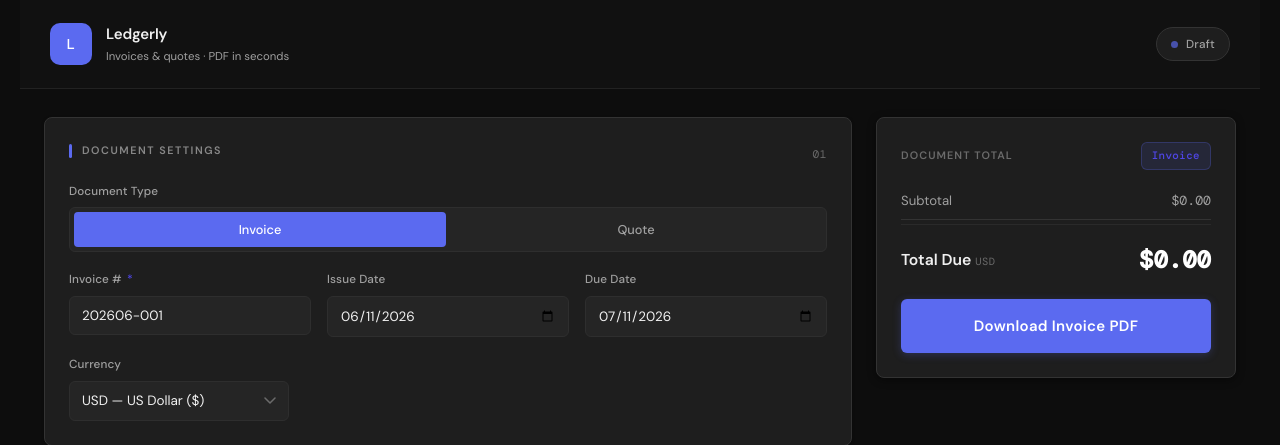
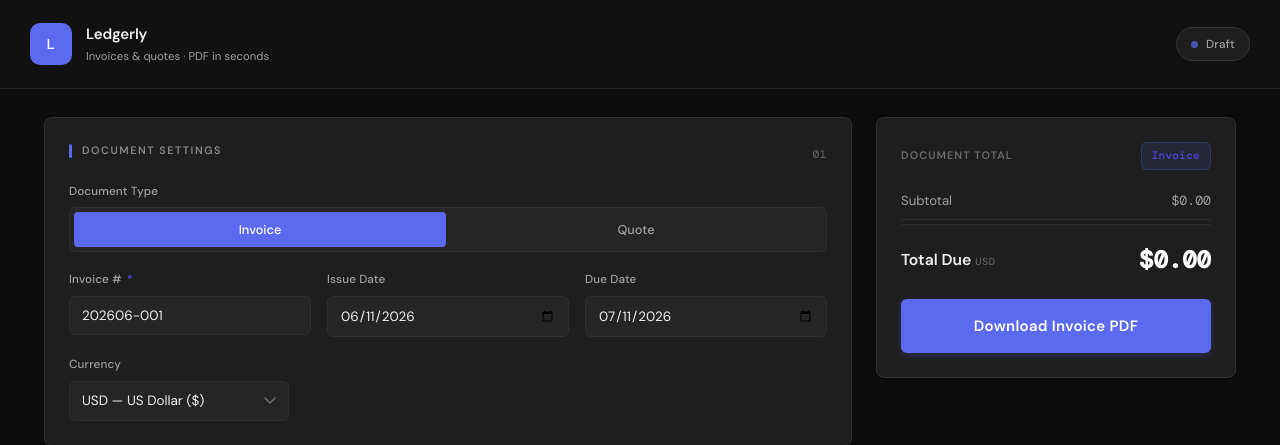
Before and after one commit to dionicio-damiani/ledgerly, a FastAPI app: page /app in a window 1280 px wide. Shown: the top 445 px of the page. Run offline with FastAPI, Linux system fonts and the light colour scheme.

Commit message:
refactor: move topbar outside app-shell and simplify topbar width

```diff
--- a/static/style.css
+++ b/static/style.css
@@ -63,9 +63,7 @@ body {
   display: flex;
   align-items: center;
   justify-content: space-between;
-  width: calc(100% + 48px);
-  margin-left: -24px;
-  margin-right: -24px;
+  width: 100%;
   margin-bottom: 28px;
   padding: 22px 2rem;
   box-sizing: border-box;
@@ -820,12 +818,7 @@ input[type="file"] {
 
 @media (max-width: 480px) {
   .app-shell { padding: 0 16px 48px; }
-  .topbar {
-    padding: 16px 1.25rem;
-    width: calc(100% + 32px);
-    margin-left: -16px;
-    margin-right: -16px;
-  }
+  .topbar { padding: 16px 1.25rem; }
   .brand-sub { display: none; }
   .doc-status span:not(.status-dot) { display: none; }
   .doc-status { padding: 8px; }
--- a/templates/index.html
+++ b/templates/index.html
@@ -7,8 +7,6 @@
   <link rel="stylesheet" href="/static/style.css" />
 </head>
 <body>
-
-<div class="app-shell">
 
 <!-- ── Topbar ─────────────────────────────── -->
 <header class="topbar">
@@ -24,6 +22,8 @@
     <span id="doc-status-label">Draft</span>
   </div>
 </header>
+
+<div class="app-shell">
 
   <main class="layout">
 
```
Lines whose indentation alone changed are shown as unchanged.
